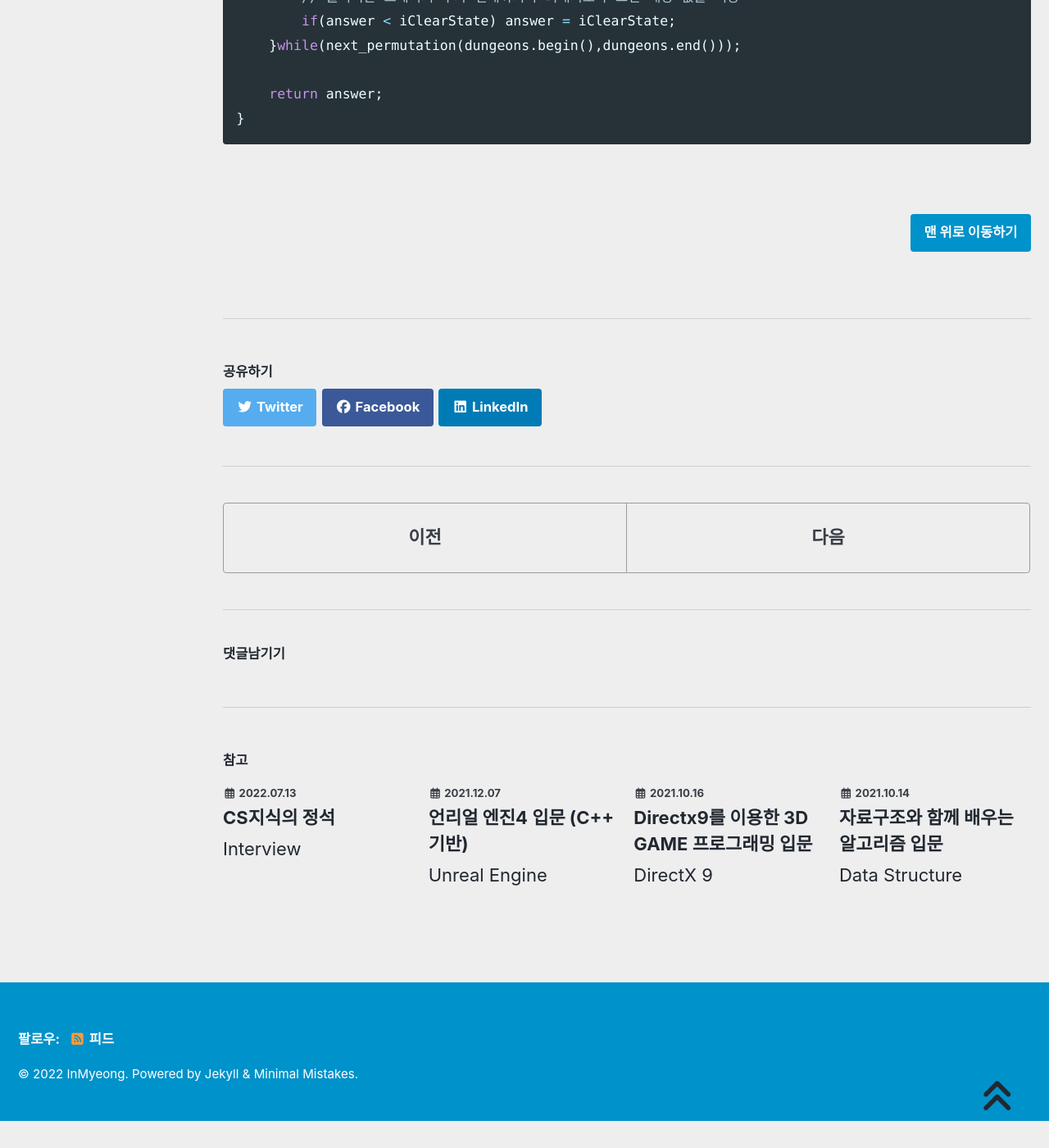
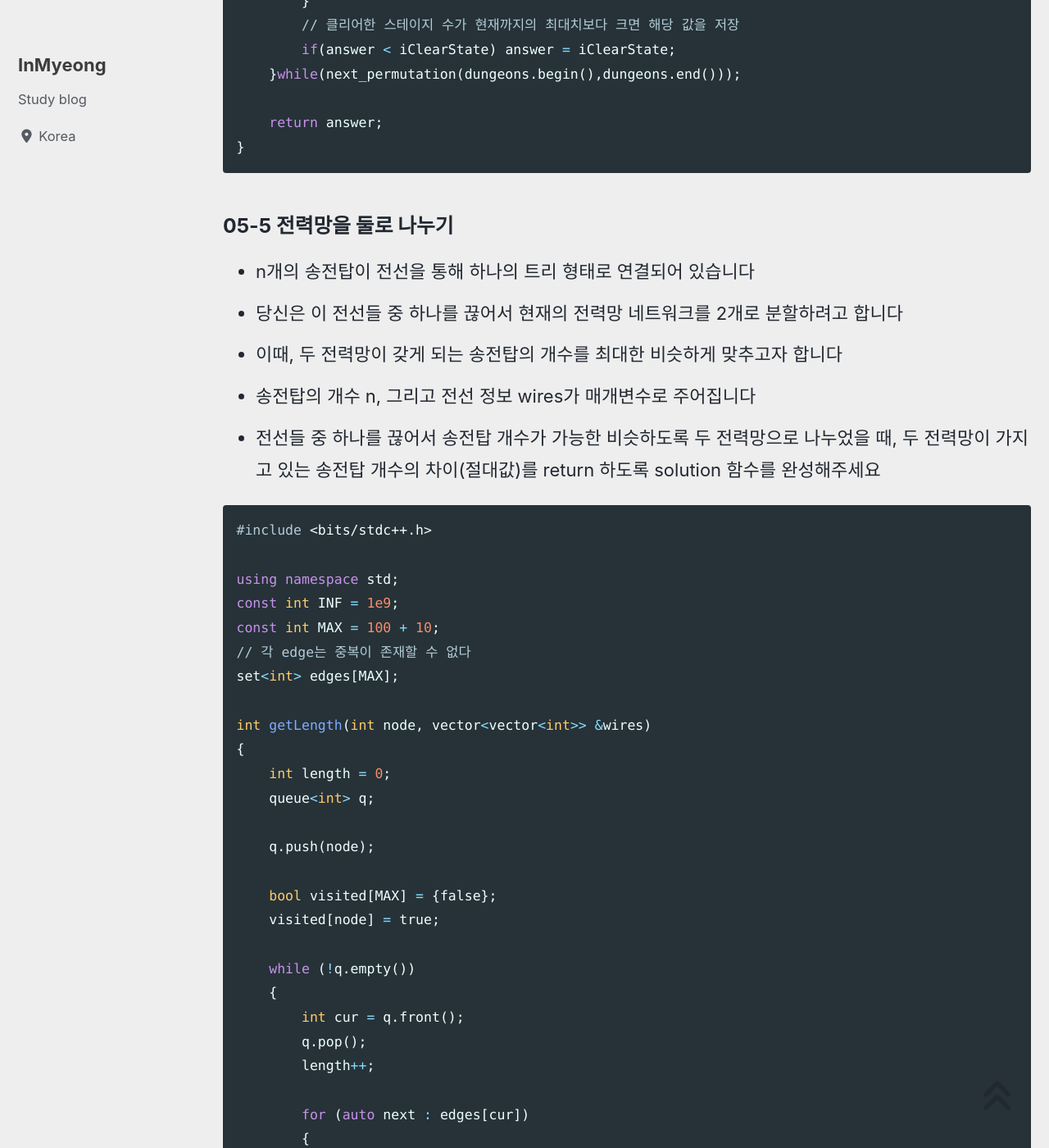
Before and after one commit to devMyeong/devMyeong.github.io, a Jekyll site: the page built from _posts/codingTest/2022-07-06-프로그래머스.md, in a window 1280 px wide and 1400 px high, scrolled down 32354 px. Shown: the whole window at 82% size. Built offline with Jekyll 4.4.1, drawn with Linux system fonts in a browser that asks for light colours; cached includes are drawn as plain includes; nearby versions of some CDN libraries; some web fonts are replaced; comment, search, counter and statistics services are not loaded; before the commit the page ends 33721 px from its top, so only the background shows below that; some of the changed text lies outside the part shown.

Commit message:
Docs : 프로그래머스 문제 5-5 / CS지식의정석 5-2

````diff
--- a/_posts/codingTest/2022-07-06-프로그래머스.md
+++ b/_posts/codingTest/2022-07-06-프로그래머스.md
@@ -943,6 +943,76 @@ int solution(int k, vector<vector<int>> dungeons)
 }
 ```
 
+### 05-5 전력망을 둘로 나누기
+- n개의 송전탑이 전선을 통해 하나의 트리 형태로 연결되어 있습니다
+- 당신은 이 전선들 중 하나를 끊어서 현재의 전력망 네트워크를 2개로 분할하려고 합니다
+- 이때, 두 전력망이 갖게 되는 송전탑의 개수를 최대한 비슷하게 맞추고자 합니다
+- 송전탑의 개수 n, 그리고 전선 정보 wires가 매개변수로 주어집니다
+- 전선들 중 하나를 끊어서 송전탑 개수가 가능한 비슷하도록 두 전력망으로 나누었을 때, 두 전력망이 가지고 있는 송전탑 개수의 차이(절대값)를 return 하도록 solution 함수를 완성해주세요
+
+```cpp
+#include <bits/stdc++.h>
+
+using namespace std;
+const int INF = 1e9;
+const int MAX = 100 + 10;
+// 각 edge는 중복이 존재할 수 없다
+set<int> edges[MAX];
+
+int getLength(int node, vector<vector<int>> &wires)
+{
+    int length = 0;
+    queue<int> q;
+
+    q.push(node);
+
+    bool visited[MAX] = {false};
+    visited[node] = true;
+
+    while (!q.empty())
+    {
+        int cur = q.front();
+        q.pop();
+        length++;
+
+        for (auto next : edges[cur])
+        {
+          	if (visited[next])
+          	    continue;
+
+          	q.push(next);
+          	visited[next] = true;
+        }
+    }
+    return length;
+}
+
+int solution(int n, vector<vector<int>> wires)
+{
+    // 엣지들을 서로 연결
+    for (auto wire : wires)
+    {
+        edges[wire[0]].insert(wire[1]);
+        edges[wire[1]].insert(wire[0]);
+    }
+
+    int answer = INF;
+
+    for (auto wire : wires)
+    {
+        edges[wire[0]].erase(wire[1]);
+        edges[wire[1]].erase(wire[0]);
+
+        answer = min(answer, abs(getLength(wire[0], wires) - getLength(wire[1], wires)));
+
+        edges[wire[0]].insert(wire[1]);
+        edges[wire[1]].insert(wire[0]);
+    }
+
+    return answer;
+}
+```
+
 <br>
 
 [맨 위로 이동하기](#){: .btn .btn--primary }{: .align-right}
````
Also changed, not shown: _posts/cs/2022-07-13-인프런-CS지식의정석.md (+7 -0 lines).
